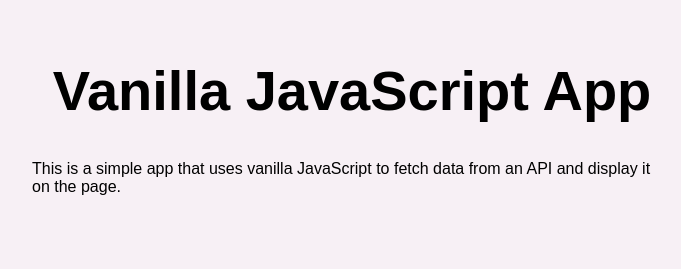
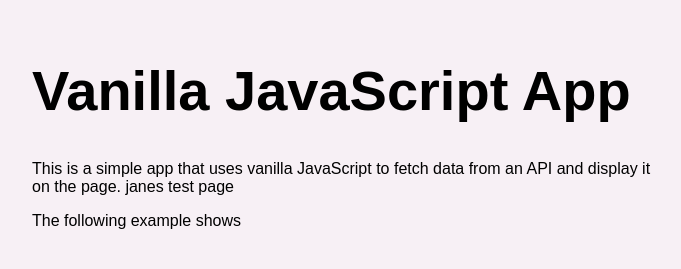
Before and after one commit to oxfordcitydog/vanilla-basic, a website: page src/index.html in a window 1280 px wide. Shown: the whole page, without its empty margins (288-969 px from the left). Drawn offline with Linux system fonts and the light colour scheme.

Commit message:
Updated all changes

```diff
--- a/src/index.html
+++ b/src/index.html
@@ -11,7 +11,8 @@
 <body>
   <main>
     <h1>Vanilla JavaScript App</h1>
-    <p>This is a simple app that uses vanilla JavaScript to fetch data from an API and display it on the page.</p>
+    <p>This is a simple app that uses vanilla JavaScript to fetch data from an API and display it on the page. janes test page</p>
+    <p>The following example shows
   </main>
 </body>
 
--- a/src/styles.css
+++ b/src/styles.css
@@ -16,6 +16,6 @@ main {
 }
 
 main > h1 {
-  text-align: center;
+  text-align: left;
   font-size: 3.5em;
 }
```
